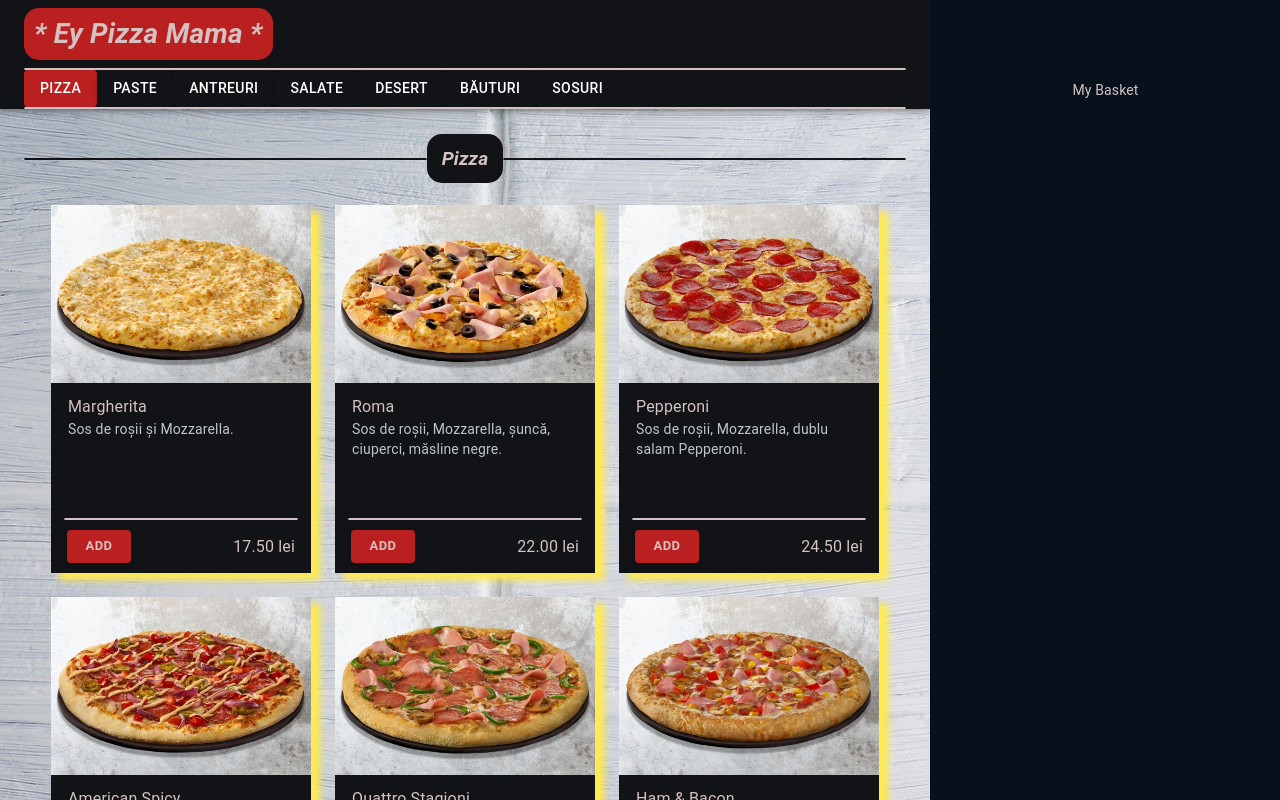
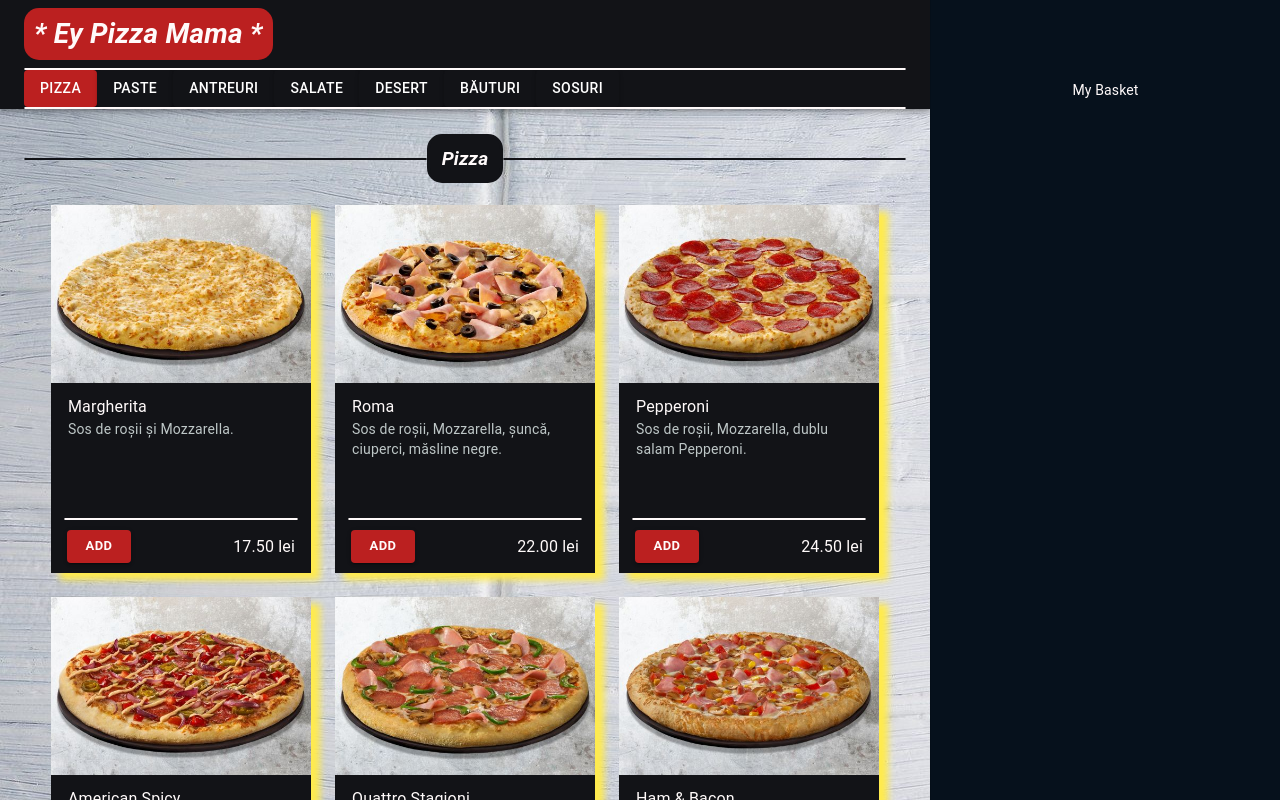
Before and after one commit to TheAncientOwl/pizza-website, a React (Create React App) app: page / in a window 1280 px wide. Shown: the top 800 px of the page. Built offline with nearby package versions, Linux system fonts and the light colour scheme.

Commit message:
changed primary color.

```diff
--- a/src/App.jsx
+++ b/src/App.jsx
@@ -20,7 +20,7 @@ const theme = createMuiTheme({
       main: '#FFEB4D',
     },
     text: {
-      primary: '#d4c1c1',
+      primary: '#FFFAFA',
       secondary: '#BEC7C7',
     },
   },
```
